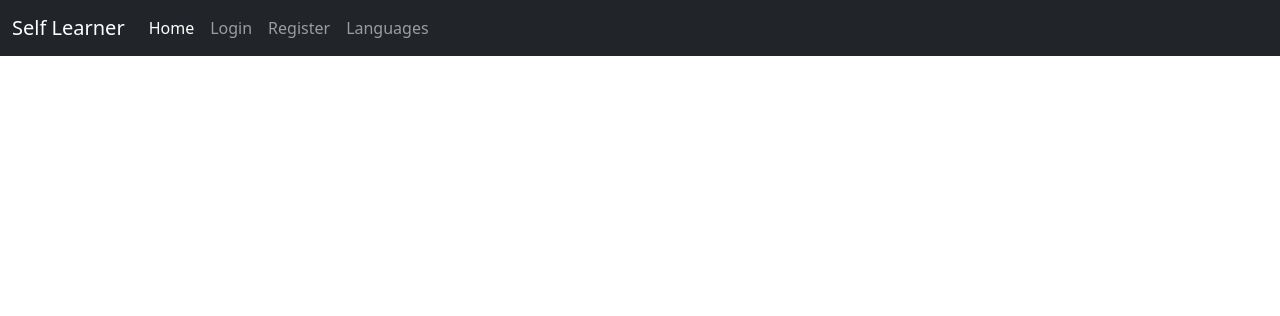
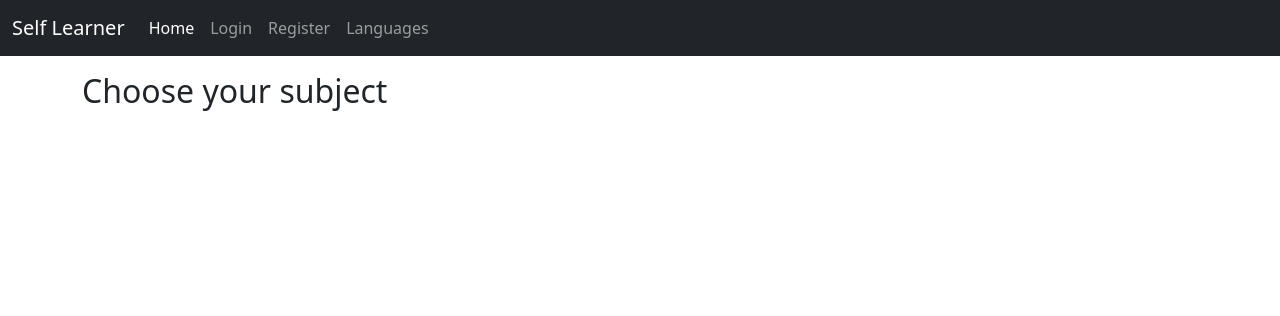
Before and after one commit to niezgodak/SelfLearner, a Django app: page /wordgroups/1/ in a window 1280 px wide. Shown: the top 316 px of the page. Run offline with Django 4.2, Linux system fonts and the light colour scheme; data that the repository does not hold is empty; some libraries are stand-ins or nearby versions.

Commit message:
Very Basic webapp

```diff
--- a/templates/base.html
+++ b/templates/base.html
@@ -20,9 +20,12 @@
 
 <body>
 {% include 'navbar.html' %}
-
-{% block first %}
+<div class="container-lg mt-3">
+    <div class="row">
+        <div class="col-9 col-md-9">
+{% block firstcontainer %}
 {% endblock %}
+        </div>
 <div class="container-lg mt-3">
     <div class="row">
         <div class="col-9 col-md-9">
--- a/words/templates/words/wordgroups.html
+++ b/words/templates/words/wordgroups.html
@@ -1,6 +1,8 @@
 {% extends 'base.html' %}
 {% load static %}
-
+{% block firstcontainer %}
+  <h2 class="card-title">Choose your subject</h2>
+{% endblock %}
 
 {% block container %}
     {% for group in wordgroups %}
@@ -11,10 +13,9 @@
   <div class="card-body">
     <h5 class="card-title">{{ group.name }}</h5>
     <p class="card-text">Your words in {{ group.name }} group</p>
-    <a href="#" class="btn btn-primary">Choose</a>
+    <a href="/wordgroups/{{ group.name }}" class="btn btn-primary">Choose</a>
   </div>
 </div>
         <br>
-
     {% endfor %}
 {% endblock %}
--- a/words/urls.py
+++ b/words/urls.py
@@ -1,11 +1,11 @@
 from django.urls import path, re_path
-from .views import LanguagesView, WordGroupsView
+from .views import LanguagesView, WordGroupsView, WordsView
 
 app_name = 'words'
 
 urlpatterns = [
     path('languages/', LanguagesView.as_view(), name='languages'),
     re_path(r'^wordgroups/(?P<num>\d+)/$', WordGroupsView.as_view(), name="wordgroups"),
-
+    re_path(r'^wordgroups/(?P<name>([A-Za-z])+)/$', WordsView.as_view(), name="words")
 
 ]
--- a/words/views.py
+++ b/words/views.py
@@ -1,7 +1,7 @@
 from django.shortcuts import render, redirect
 from django.urls.base import reverse
 
-from words.models import Languages, WordGroup
+from words.models import Languages, WordGroup, Word
 from django.views.generic.base import TemplateView
 
 from django.shortcuts import render
@@ -23,3 +23,11 @@ class WordGroupsView(View):
             'wordgroups': word_groups
         }
         return render(request, "words/wordgroups.html", ctx)
+
+class WordsView(View):
+    def get(self, request, name):
+        words = Word.objects.filter(wordgroup=WordGroup.objects.get(name=name))
+        ctx = {
+            'words': words
+        }
+        return render(request, "words/words.html", ctx)
```
Also changed, not shown: words/templates/words/words.html (added, +17 -0 lines).
